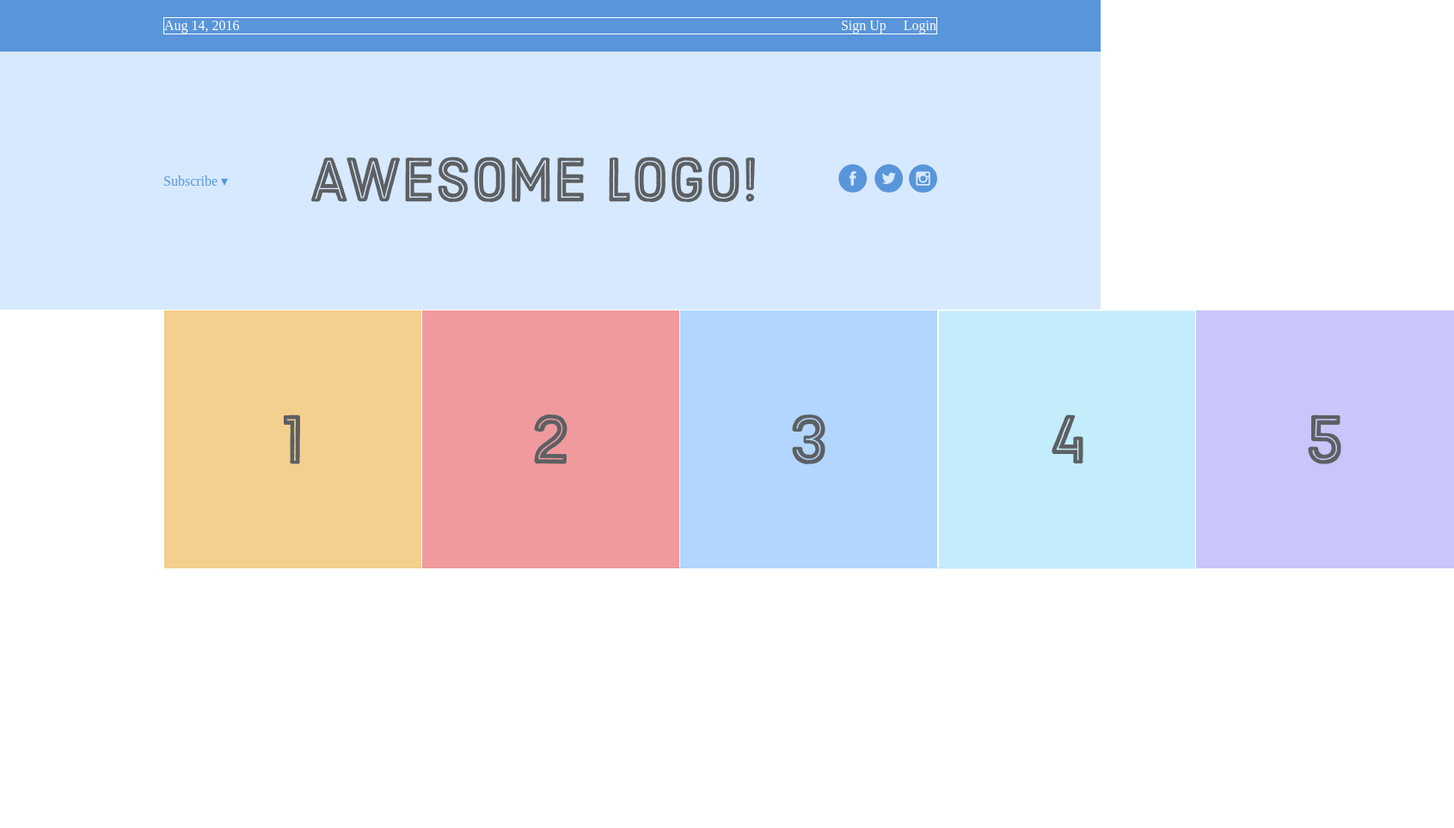
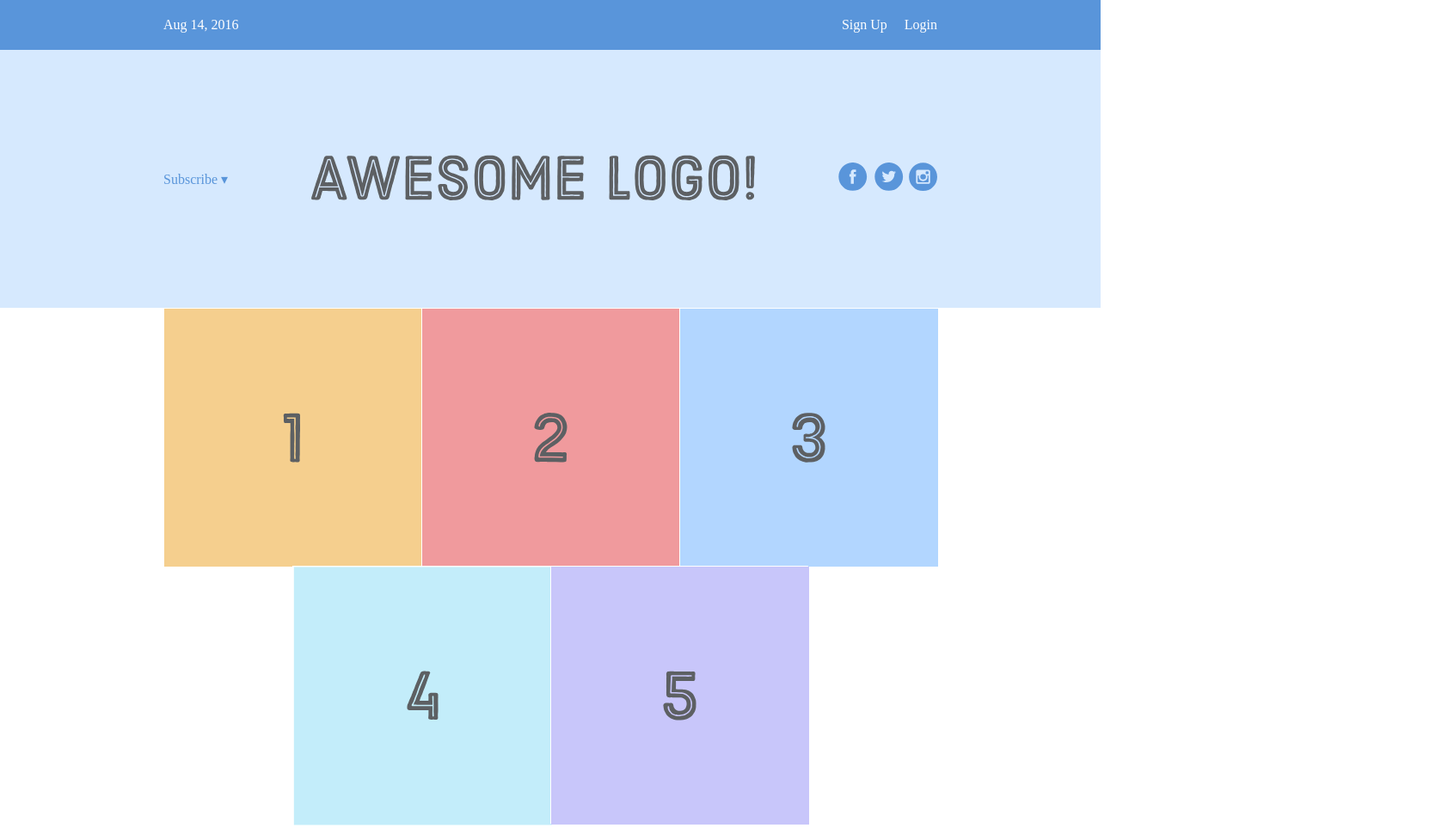
Before and after one commit to anishfelixm/Flex-beginner, a plain HTML site: page index.html in a window 1280 px wide. Shown: the whole page at 86% size, 1691 px wide, since content can reach past the window. Before the commit the page ends 800 px from the top, so only its background shows below. Drawn offline with Linux system fonts and the light colour scheme.

Commit message:
feat : flex-wrap the photo grid and justify-content to center

```diff
--- a/styles/style.css
+++ b/styles/style.css
@@ -13,7 +13,6 @@
 }
 
 .menu {
-  border: 1px solid #fff;  /* For debugging */
   width: 900px;
   display: flex;
   justify-content: space-between;
@@ -51,7 +50,8 @@
 .photo-grid {
   width: 900px;
   display: flex;
-  justify-content: flex-start;
+  justify-content: center;
+  flex-wrap: wrap;
 }
 
 .photo-grid-item {
```
